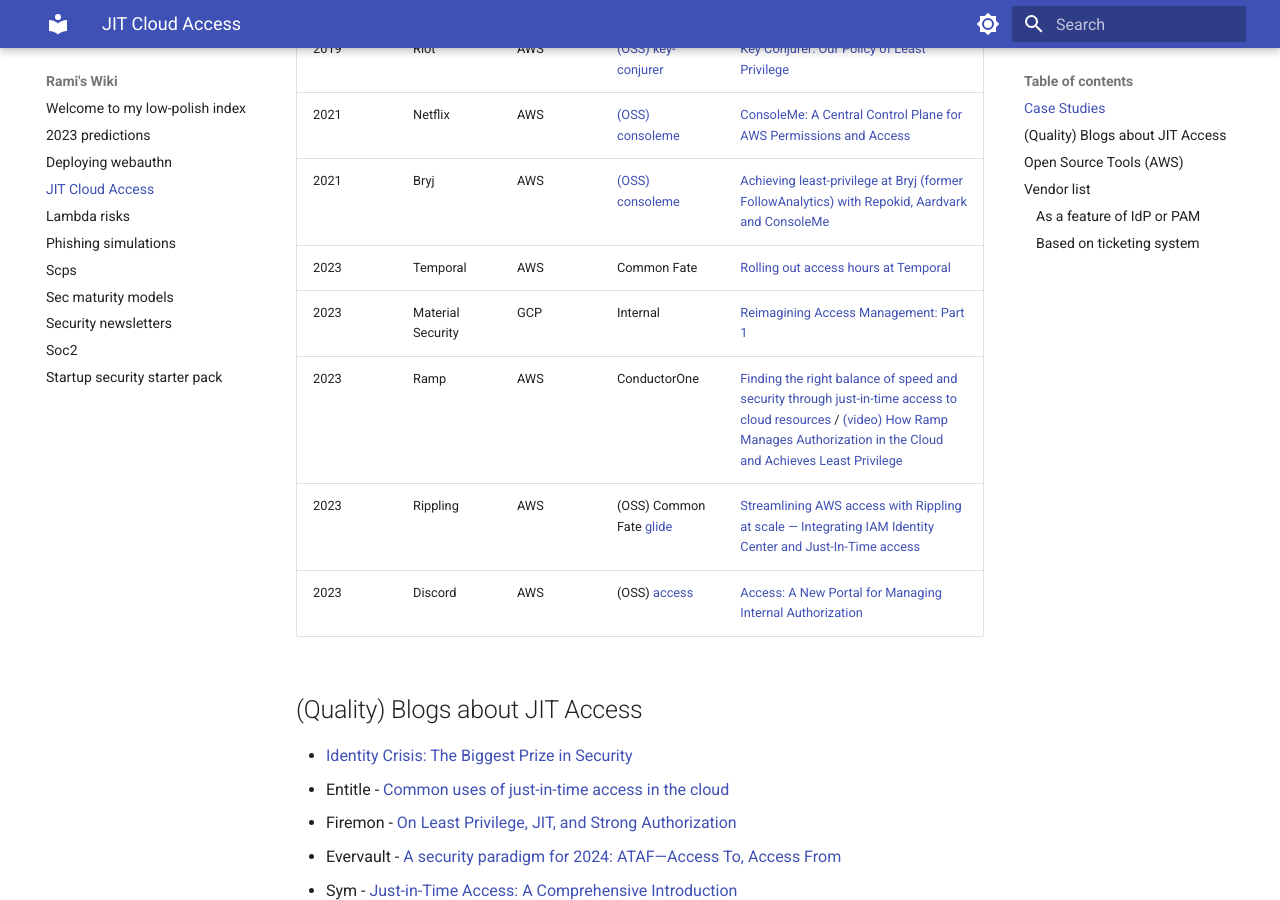
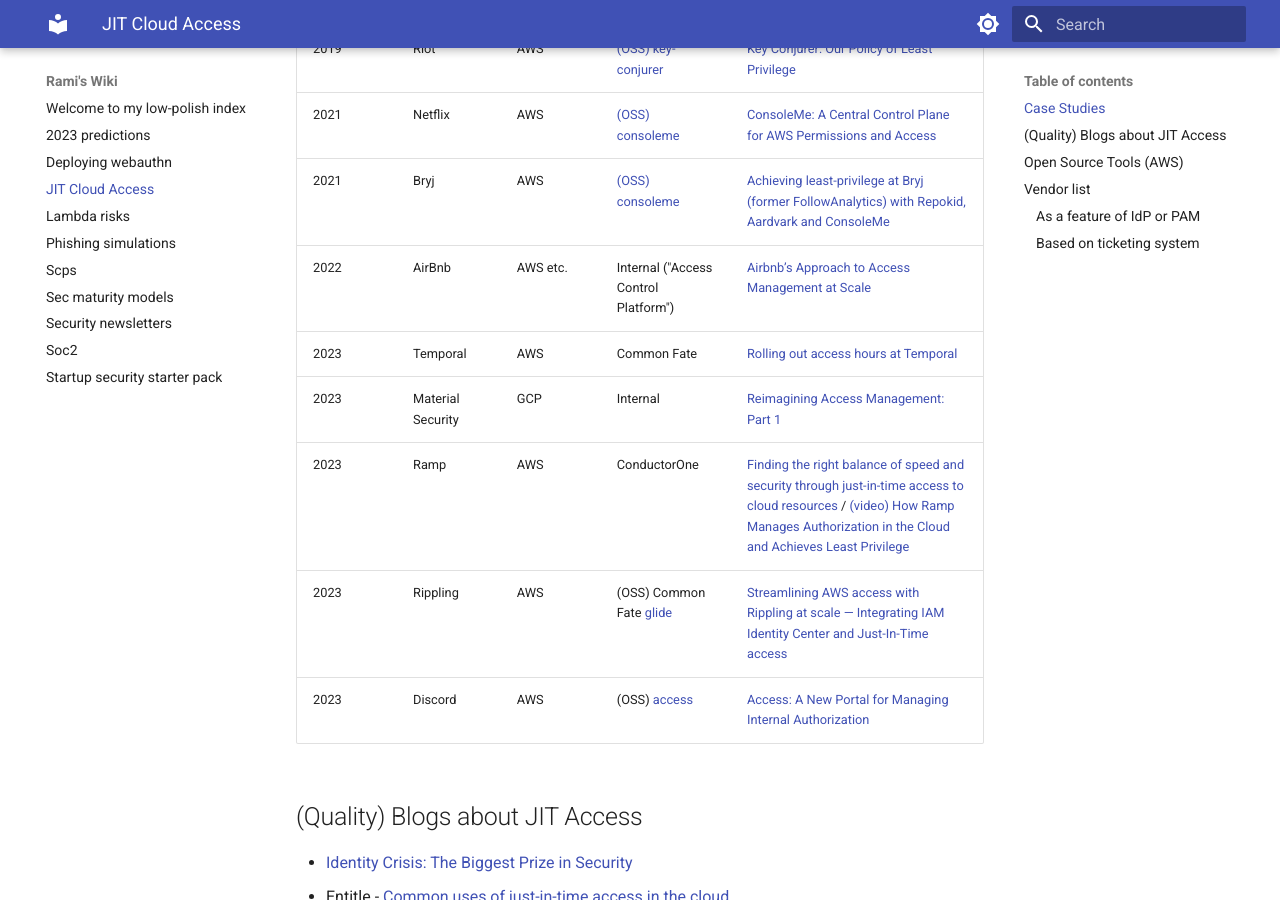
Before and after one commit to ramimac/wiki, an MkDocs documentation site: the page built from docs/jit-cloud-access.md, in a window 1280 px wide and 900 px high, scrolled down 940 px. Built offline with MkDocs 1.6.1 and Material for MkDocs 9.7.7, drawn with Linux system fonts in a browser that asks for light colours.

Commit message:
Fixes #54: Add Airbnb to JIT

```diff
--- a/docs/jit-cloud-access.md
+++ b/docs/jit-cloud-access.md
@@ -21,6 +21,7 @@
 | 2019 | Riot | AWS | [(OSS) key-conjurer](https://github.com/RiotGames/key-conjurer) | [Key Conjurer: Our Policy of Least Privilege](https://technology.riotgames.com/news/key-conjurer-our-policy-least-privilege) |
 | 2021 | Netflix | AWS | [(OSS) consoleme](https://github.com/Netflix/consoleme) | [ConsoleMe: A Central Control Plane for AWS Permissions and Access](https://netflixtechblog.com/consoleme-a-central-control-plane-for-aws-permissions-and-access-fd09afdd60a8) |
 | 2021 | Bryj | AWS | [(OSS) consoleme](https://github.com/Netflix/consoleme) | [Achieving least-privilege at Bryj (former FollowAnalytics) with Repokid, Aardvark and ConsoleMe](https://medium.com/followanalytics/granting-least-privileges-at-followanalytics-with-repokid-aardvark-and-consoleme-895d8daf604a) |
+| 2022 | AirBnb | AWS etc. | Internal ("Access Control Platform") | [Airbnb’s Approach to Access Management at Scale](https://medium.com/airbnb-engineering/airbnbs-approach-to-access-management-at-scale-cfa66c32f03c) |
 | 2023 | Temporal | AWS | Common Fate | [Rolling out access hours at Temporal](https://temporal.io/blog/rolling-out-access-hours-at-temporal) |
 | 2023 | Material Security | GCP | Internal | [Reimagining Access Management: Part 1](https://material.security/blog/reimagining-access-management-part-1) |
 | 2023 | Ramp | AWS | ConductorOne | [Finding the right balance of speed and security through just-in-time access to cloud resources](https://engineering.ramp.com/jit-access) / [(video)  How Ramp Manages Authorization in the Cloud and Achieves Least Privilege](https://www.youtube.com/watch?v=v5f-1U3Y0xA) |
```
